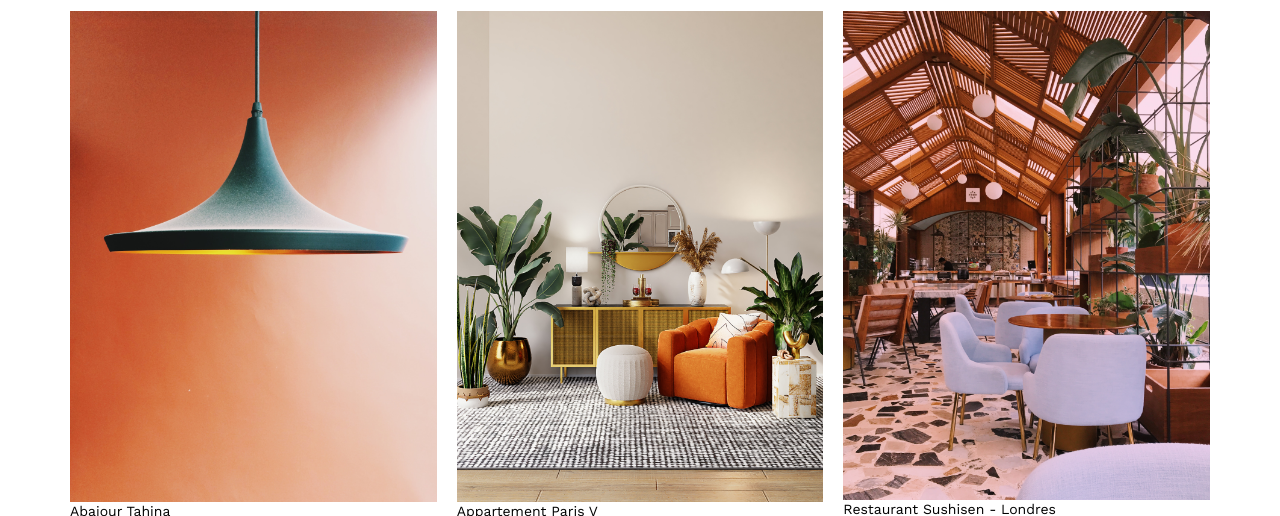
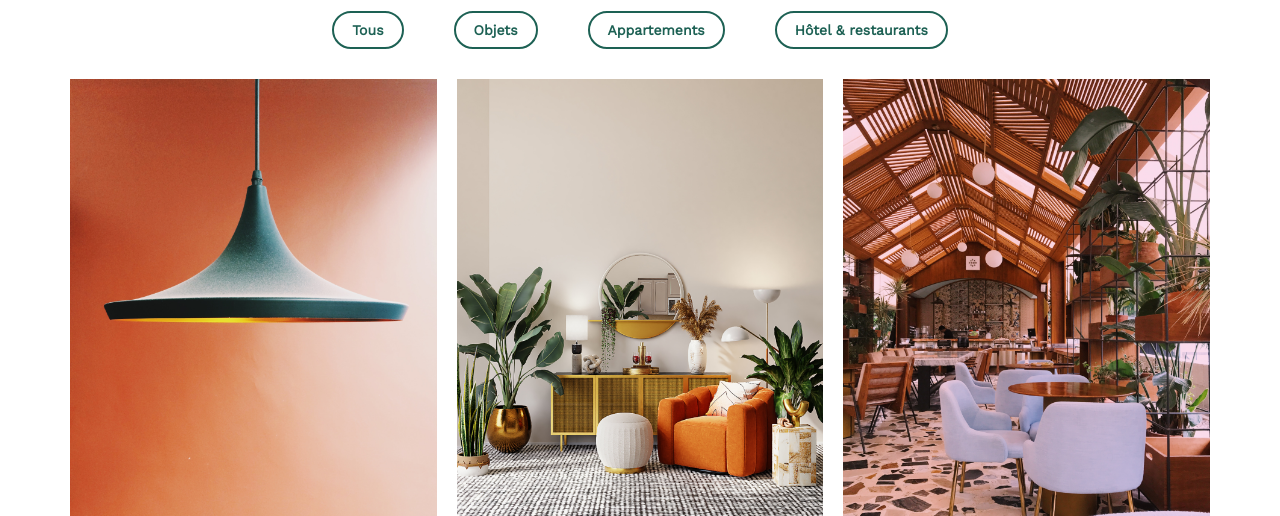
Before and after one commit to Gladiios/Portfolio-P6, a plain HTML site: page FrontEnd/index.html in a window 1280 px wide. Shown: the part 584-1100 px from the top of the page. Drawn offline with nearby package versions, Linux system fonts and the light colour scheme.

Commit message:
Ajouts des boutons de filtres

```diff
--- a/FrontEnd/assets/style.css
+++ b/FrontEnd/assets/style.css
@@ -185,3 +185,23 @@ footer nav ul {
 	justify-content: flex-end;
 	margin: 2em
 }
+
+.sorting {
+	display: flex;
+	justify-content: center;
+	gap: 50px;
+	margin-bottom: 30px;
+}
+
+.sorting-btn {
+	padding: 10px 18px 10px 18px;
+	border: 2px solid #1D6154;
+	border-radius: 20px;
+	font-weight: 700;
+	color: #1D6154;
+}
+
+.sorting-btn:hover {
+	color: white;
+	background-color: #1D6154;
+}
--- a/FrontEnd/index.html
+++ b/FrontEnd/index.html
@@ -36,6 +36,12 @@
 	</section>
 	<section id="portfolio">
 		<h2>Mes Projets</h2>
+		<div class="sorting">
+			<span class="sorting-btn" id="all">Tous</span>
+			<span class="sorting-btn" id ="object">Objets</span>
+			<span class="sorting-btn" id="apartment">Appartements</span>
+			<span class="sorting-btn" id="hotel">Hôtel & restaurants</span>
+		</div>
 		<div class="gallery">
 			<figure>
 				<img src="assets/images/abajour-tahina.png" alt="Abajour Tahina">
```
